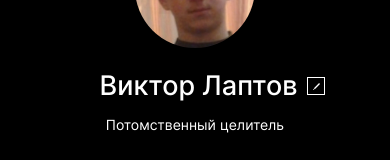
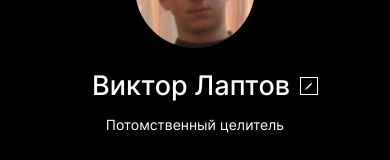
Before and after one commit to BISWAP9/mesto, a plain HTML site: page index.html in a window 390 px wide. Shown: the part 199-359 px from the top of the page. Drawn offline with Linux system fonts and the light colour scheme; files whose address does not match are found by name.

Commit message:
fix: внесены правки после ревью

```diff
--- a/blocks/profile/__info-user/profile__info-user.css
+++ b/blocks/profile/__info-user/profile__info-user.css
@@ -3,10 +3,3 @@
   align-items: baseline;
   margin-top: 22px;
 }
-
-@media (max-width: 768px) {
-  .profile__info-user {
-    padding-left: 15px;
-
-  }
-}
```
